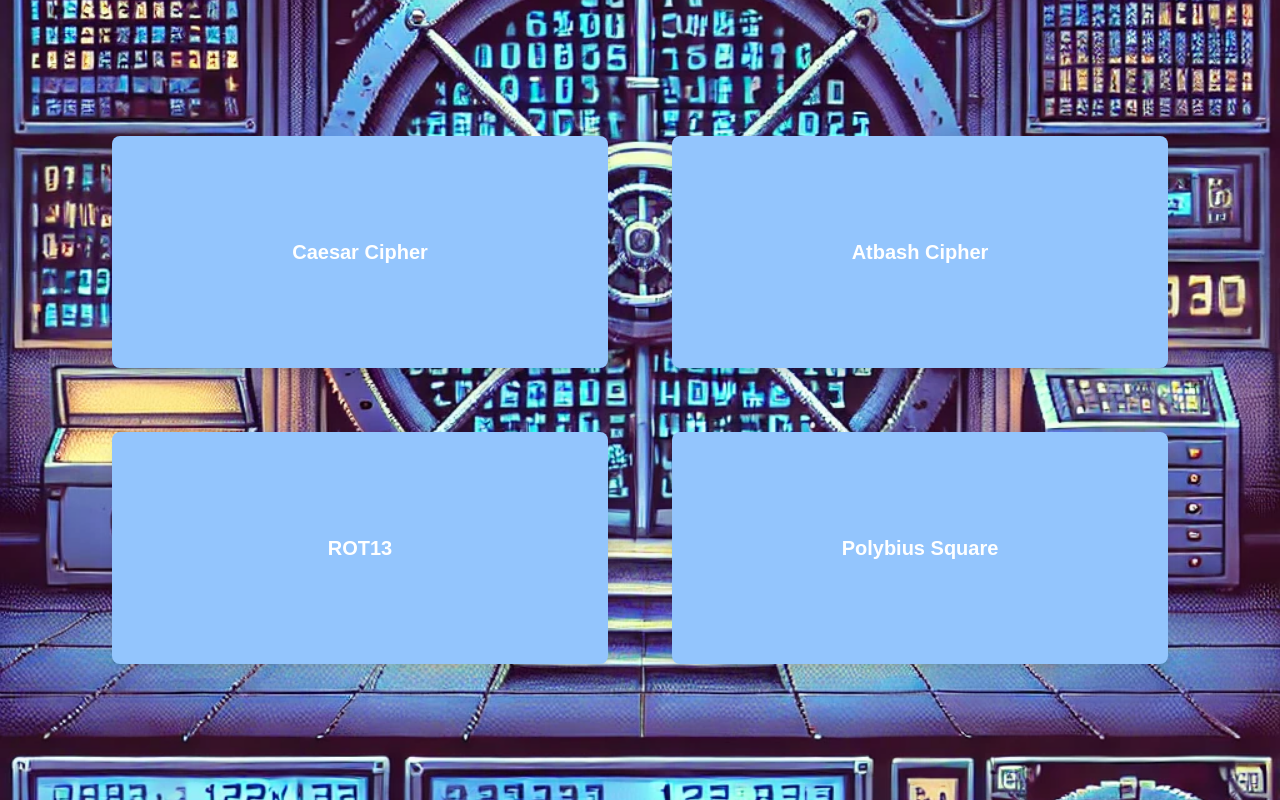
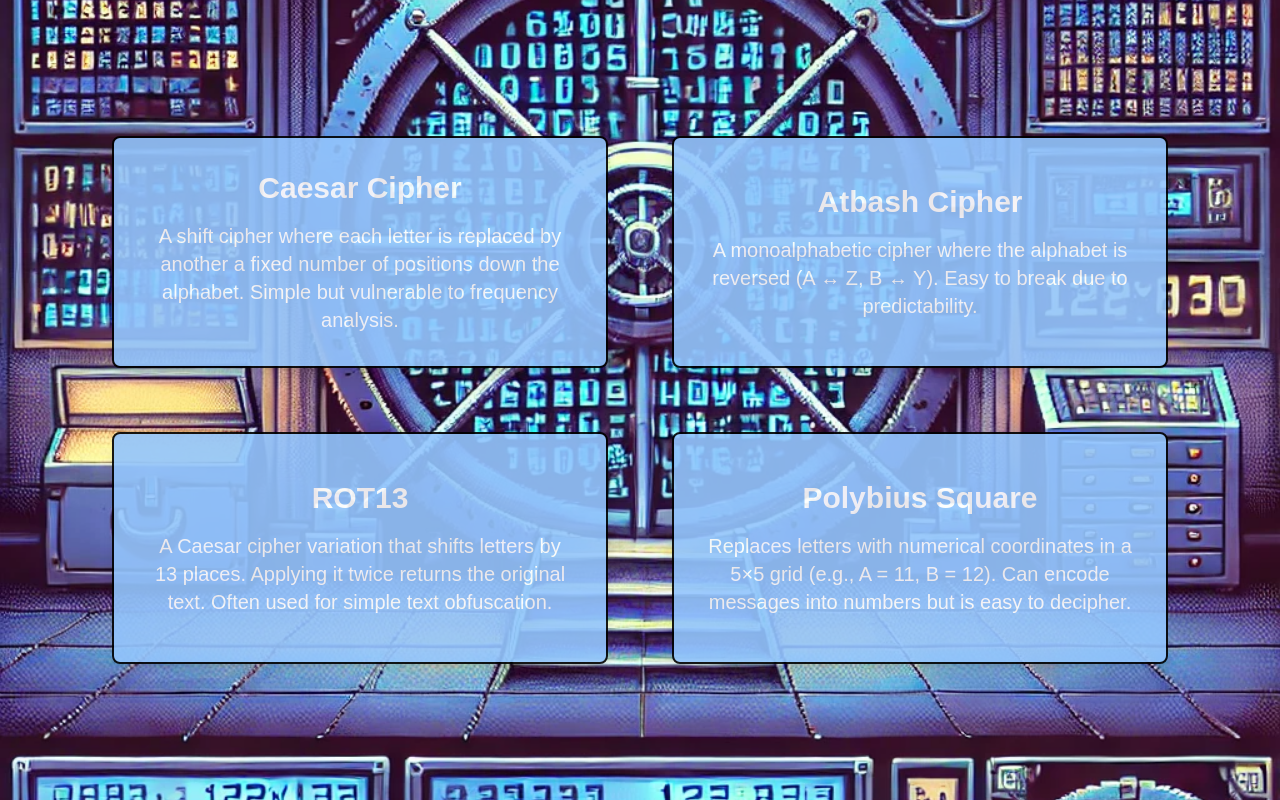
Before and after one commit to iteerP/encrypt-decrypt, a Next.js app: page /substitution-algorithms in a window 1280 px wide. Built offline with nearby package versions, Linux system fonts and the light colour scheme.

Commit message:
changes to card component

```diff
--- a/app/components/(SelectSubstitutionAlgorithmsPage)/Card.tsx
+++ b/app/components/(SelectSubstitutionAlgorithmsPage)/Card.tsx
@@ -6,12 +6,14 @@ import { useRouter } from "next/navigation";
 
 type SubstitutionAlgorithmCardProps = {
   algorithmName: string;
+  algorithmDescription: string;
   redirectLink: string;
   delay: number;
 };
 
 export default function SubstitutionAlgorithmCard({
   algorithmName,
+  algorithmDescription,
   redirectLink,
   delay,
 }: SubstitutionAlgorithmCardProps) {
@@ -22,12 +24,13 @@ export default function SubstitutionAlgorithmCard({
       initial={{ y: "-200vh" }}
       animate={{ y: 0 }}
       transition={{ delay: delay, ease: "easeOut", duration: 1 }}
-      className="w-full aspect-[4/3] h-full min-h-[200px] sm:min-h-[200px] bg-blue-300 flex items-center justify-center text-white text-xl font-bold shadow-lg rounded-lg hover:bg-blue-400 duration-300"
+      className="w-full aspect-[4/3] h-full min-h-[200px] sm:min-h-[200px] bg-blue-300 flex flex-col items-center justify-center text-white text-xl font-bold shadow-lg rounded-lg hover:bg-blue-400 duration-300 opacity-90 hover:opacity-100 border-2 border-black"
       onClick={() => {
         setTimeout(() => router.push(redirectLink), 500);
       }}
     >
-      <p className="select-none">{algorithmName}</p>
+      <h1 className="text-2xl md:text-3xl select-none">{algorithmName}</h1>
+      <p className="font-thin mt-4 px-8">{algorithmDescription}</p>
     </motion.button>
   );
 }
--- a/app/components/(SelectSubstitutionAlgorithmsPage)/substitution-algorithms.json
+++ b/app/components/(SelectSubstitutionAlgorithmsPage)/substitution-algorithms.json
@@ -1,8 +1,24 @@
 {
     "substitution_algorithms": [
-      {"algorithmName": "Caesar Cipher", "redirectLink": "/substitution-algorithms/caeser-cipher"},
-      {"algorithmName": "Atbash Cipher", "redirectLink": "/substitution-algorithms/atbash-cipher"},
-      {"algorithmName": "ROT13", "redirectLink": "/substitution-algorithms/rot13"},
-      {"algorithmName":"Polybius Square", "redirectLink": "/substitution-algorithms/polybius-square"}
+      {
+        "algorithmName": "Caesar Cipher",
+        "redirectLink": "/substitution-algorithms/caeser-cipher",
+        "algorithmDescription": "A shift cipher where each letter is replaced by another a fixed number of positions down the alphabet. Simple but vulnerable to frequency analysis."
+      },
+      {
+        "algorithmName": "Atbash Cipher",
+        "redirectLink": "/substitution-algorithms/atbash-cipher",
+        "algorithmDescription": "A monoalphabetic cipher where the alphabet is reversed (A ↔ Z, B ↔ Y). Easy to break due to predictability."
+      },
+      {
+        "algorithmName": "ROT13",
+        "redirectLink": "/substitution-algorithms/rot13",
+        "algorithmDescription": "A Caesar cipher variation that shifts letters by 13 places. Applying it twice returns the original text. Often used for simple text obfuscation."
+      },
+      {
+        "algorithmName": "Polybius Square",
+        "redirectLink": "/substitution-algorithms/polybius-square",
+        "algorithmDescription": "Replaces letters with numerical coordinates in a 5×5 grid (e.g., A = 11, B = 12). Can encode messages into numbers but is easy to decipher."
+      }
     ]
   }
--- a/app/substitution-algorithms/page.tsx
+++ b/app/substitution-algorithms/page.tsx
@@ -16,6 +16,7 @@ export default function page() {
           <SubstitutionAlgorithmCard
             key={idx}
             algorithmName={substitutionAlgorithm.algorithmName}
+            algorithmDescription={substitutionAlgorithm.algorithmDescription}
             redirectLink={substitutionAlgorithm.redirectLink}
             delay={idx * 0.1}
           />
```
